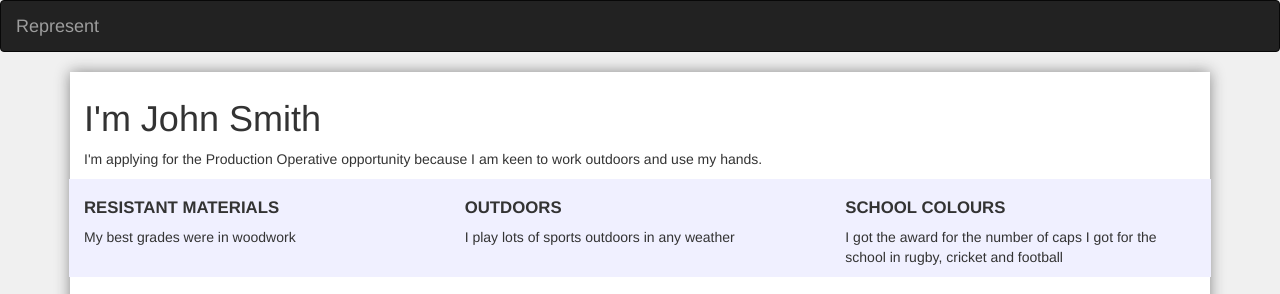
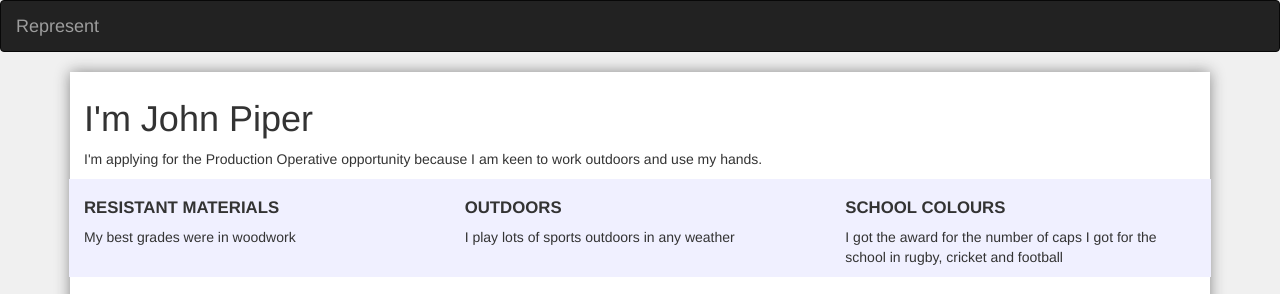
Before and after one commit to exonian/rep-profiles-mockup, a Jekyll site: the page built from profiles/john_piper.html, in a window 1280 px wide. Shown: the top 294 px of the page. Built offline with Jekyll 4.4.1, drawn with Linux system fonts in a browser that asks for light colours; nearby versions of some CDN libraries; Markdown is read by kramdown in place of the engine named in the settings.

Commit message:
Correct name

```diff
--- a/_data/john_piper.yml
+++ b/_data/john_piper.yml
@@ -1,5 +1,5 @@
 profile:
-  name: John Smith
+  name: John Piper
   intro: |
          I'm applying for the Production Operative opportunity because I am keen to work outdoors and use my hands.
 
```
